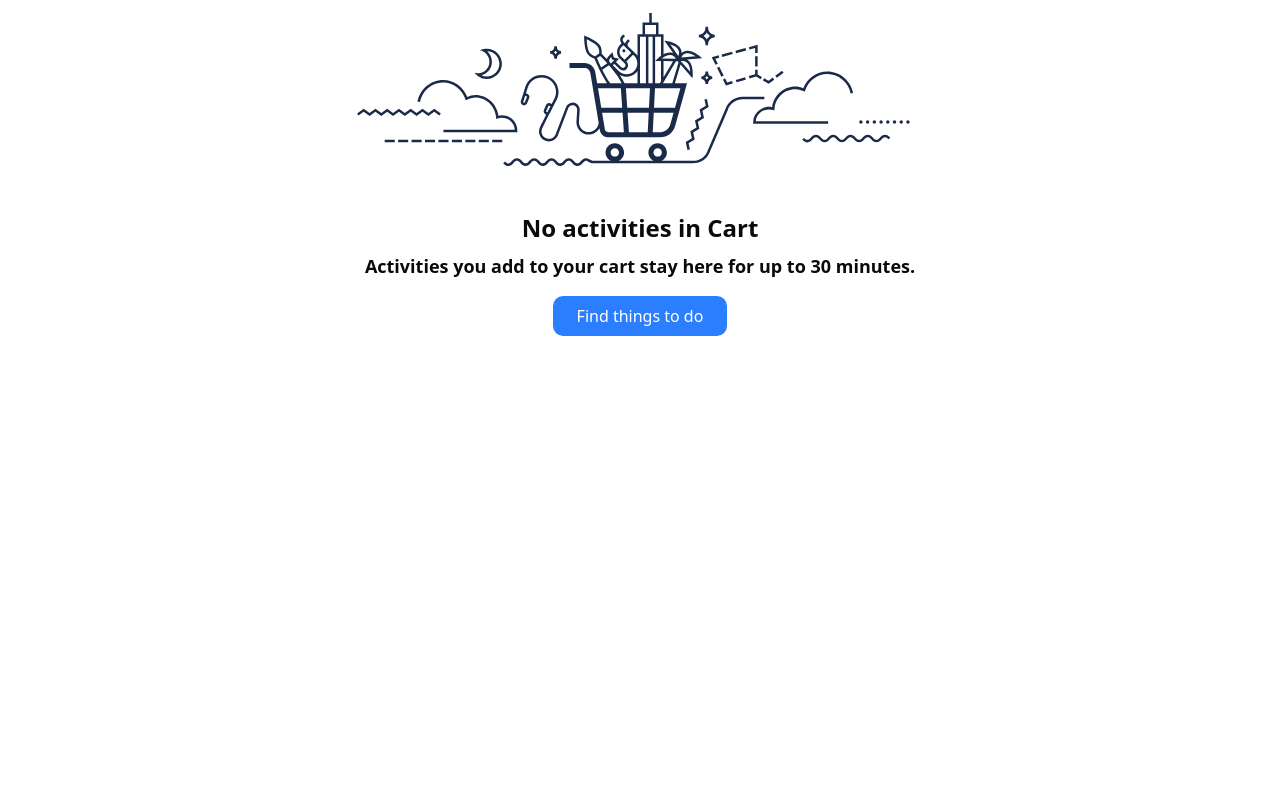
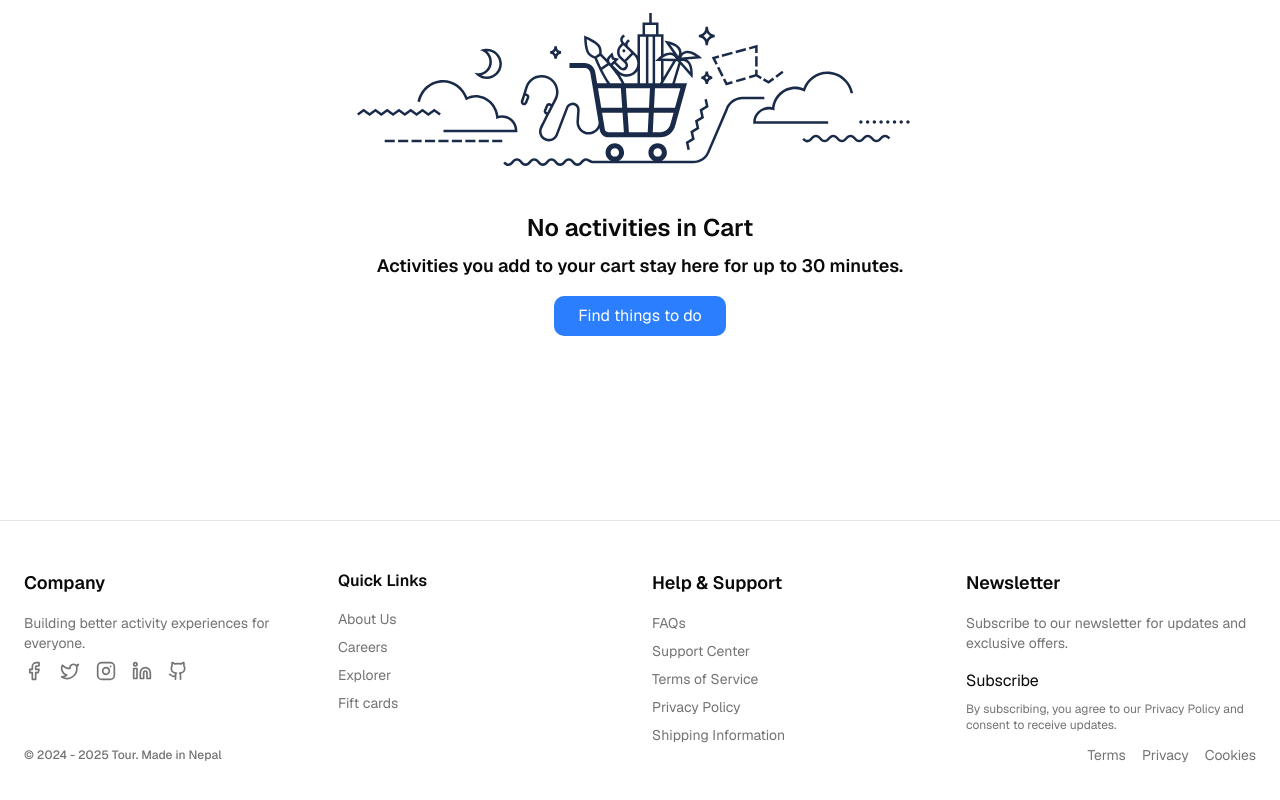
Before and after one commit to SadimMali/Tour-Management-System, a Next.js app in the folder client/: page /cart in a window 1280 px wide. Shown: the part 244-1044 px from the top of the page. Before the commit the page ends 800 px from the top, so only its background shows below. Built offline with nearby package versions, Linux system fonts and the light colour scheme.

Commit message:
feat: struture  footer

```diff
--- a/client/src/app/layout.tsx
+++ b/client/src/app/layout.tsx
@@ -2,6 +2,7 @@ import type { Metadata } from "next";
 import { Geist, Geist_Mono } from "next/font/google";
 import "./globals.css";
 import NavbarNav from "@/components/nav/NavbarNav";
+import { Footer } from "@/components/home/app-footer";
 
 const geistSans = Geist({
   variable: "--font-geist-sans",
@@ -26,10 +27,11 @@ export default function RootLayout({
   return (
     <html lang="en">
       <body
-        className={`${geistSans.variable} ${geistMono.variable} antialiased`}
+        className={`${geistSans.variable} ${geistMono.variable} antialiased font-sans`}
       >
         <NavbarNav />
         {children}
+        <Footer />
       </body>
     </html>
   );
--- /dev/null
+++ b/client/src/components/home/app-footer.tsx
@@ -0,0 +1,190 @@
+"use client";
+
+import {
+  Facebook,
+  Twitter,
+  Instagram,
+  Linkedin,
+  Github,
+  Mail,
+} from "lucide-react";
+// import { Separator } from "@/components/ui/separator";
+import Link from "next/link";
+
+export function Footer() {
+  const handleSubscribe = (e: React.FormEvent) => {
+    e.preventDefault();
+    // Add your newsletter subscription logic here
+  };
+
+  return (
+    <footer className="bg-background border-t mt-10">
+      <div className="container px-6 py-12 mx-auto">
+        <div className="grid grid-cols-1 gap-6 sm:grid-cols-2 md:grid-cols-3 lg:grid-cols-4">
+          {/* Company Info */}
+          <div className="space-y-4">
+            <h3 className="text-lg font-semibold">Company</h3>
+            <div className="space-y-2">
+              <p className="text-sm text-muted-foreground">
+                Building better activity experiences for everyone.
+              </p>
+              <div className="flex space-x-4">
+                <Link
+                  href="https://facebook.com"
+                  className="text-muted-foreground hover:text-primary"
+                >
+                  <Facebook className="h-5 w-5" />
+                </Link>
+                <Link
+                  href="https://twitter.com"
+                  className="text-muted-foreground hover:text-primary"
+                >
+                  <Twitter className="h-5 w-5" />
+                </Link>
+                <Link
+                  href="https://instagram.com"
+                  target="_blank"
+                  className="text-muted-foreground hover:text-primary"
+                >
+                  <Instagram className="h-5 w-5" />
+                </Link>
+                <Link
+                  href="https://linkedin.com"
+                  className="text-muted-foreground hover:text-primary"
+                >
+                  <Linkedin className="h-5 w-5" />
+                </Link>
+                <Link
+                  href="https://github.com"
+                  className="text-muted-foreground hover:text-primary"
+                >
+                  <Github className="h-5 w-5" />
+                </Link>
+              </div>
+            </div>
+          </div>
+
+          {/* Quick Links */}
+          <div className="space-y-4">
+            <h3 className="text-md font-semibold">Quick Links</h3>
+            <nav className="flex flex-col space-y-2">
+              <Link
+                href="/contact"
+                className="text-sm text-muted-foreground hover:text-primary"
+              >
+                About Us
+              </Link>
+              <Link
+                href="/products"
+                className="text-sm text-muted-foreground hover:text-primary"
+              >
+                Careers
+              </Link>
+              <Link
+                href="/products?category=airforce"
+                className="text-sm text-muted-foreground hover:text-primary"
+              >
+                Explorer
+              </Link>
+              <Link
+                href="/products??category=allclothing"
+                className="text-sm text-muted-foreground hover:text-primary"
+              >
+                Fift cards
+              </Link>
+            </nav>
+          </div>
+
+          {/* Help & Support */}
+          <div className="space-y-4">
+            <h3 className="text-lg font-semibold">Help & Support</h3>
+            <nav className="flex flex-col space-y-2">
+              <Link
+                href="#"
+                className="text-sm text-muted-foreground hover:text-primary"
+              >
+                FAQs
+              </Link>
+              <Link
+                href="#"
+                className="text-sm text-muted-foreground hover:text-primary"
+              >
+                Support Center
+              </Link>
+              <Link
+                href="#"
+                className="text-sm text-muted-foreground hover:text-primary"
+              >
+                Terms of Service
+              </Link>
+              <Link
+                href="#"
+                className="text-sm text-muted-foreground hover:text-primary"
+              >
+                Privacy Policy
+              </Link>
+              <Link
+                href="#"
+                className="text-sm text-muted-foreground hover:text-primary"
+              >
+                Shipping Information
+              </Link>
+            </nav>
+          </div>
+
+          {/* Newsletter */}
+          <div className="space-y-4">
+            <h3 className="text-lg font-semibold">Newsletter</h3>
+            <p className="text-sm text-muted-foreground">
+              Subscribe to our newsletter for updates and exclusive offers.
+            </p>
+            <form onSubmit={handleSubscribe} className="space-y-2">
+              <div className="flex space-x-2">
+                {/* <Input
+                  type="email"
+                  placeholder="Enter your email"
+                  className="max-w-[200px]"
+                /> */}
+                <button type="submit">Subscribe</button>
+              </div>
+              <p className="text-xs text-muted-foreground">
+                By subscribing, you agree to our Privacy Policy and consent to
+                receive updates.
+              </p>
+            </form>
+          </div>
+        </div>
+
+        {/* <Separator className="my-8" /> */}
+
+        {/* Bottom Section */}
+        <div className="flex flex-col items-center justify-between space-y-4 sm:flex-row sm:space-y-0">
+          <p className="text-xs text-muted-foreground font-medium">
+            © {new Date().getFullYear() - 1} - {new Date().getFullYear()} Tour.
+            Made in Nepal
+          </p>
+          <div className="flex items-center space-x-4">
+            <Link
+              href="#"
+              className="text-sm text-muted-foreground hover:text-primary"
+            >
+              Terms
+            </Link>
+            <Link
+              href="#"
+              className="text-sm text-muted-foreground hover:text-primary"
+            >
+              Privacy
+            </Link>
+            <Link
+              href="#"
+              className="text-sm text-muted-foreground hover:text-primary"
+            >
+              Cookies
+            </Link>
+          </div>
+        </div>
+      </div>
+    </footer>
+  );
+}
```
